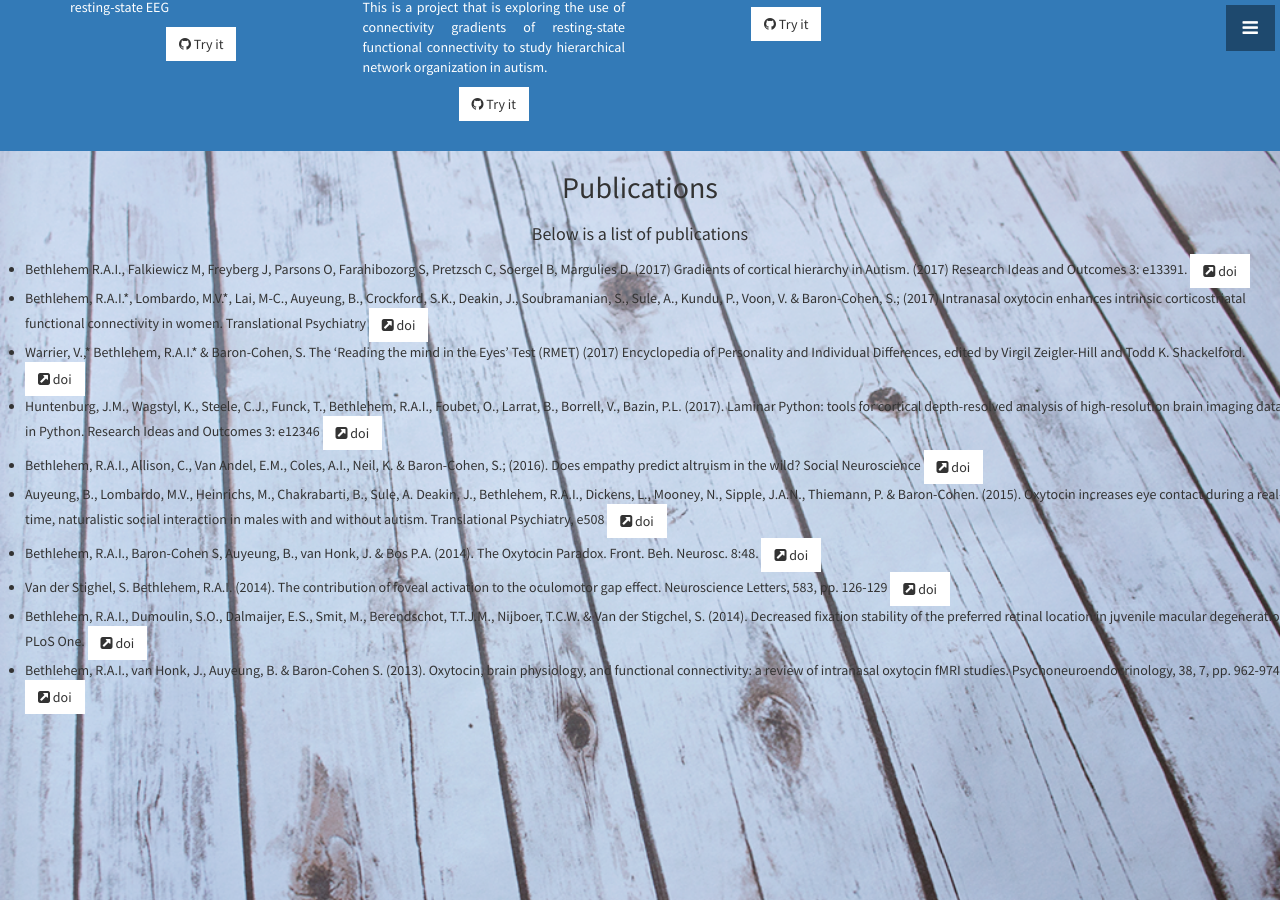
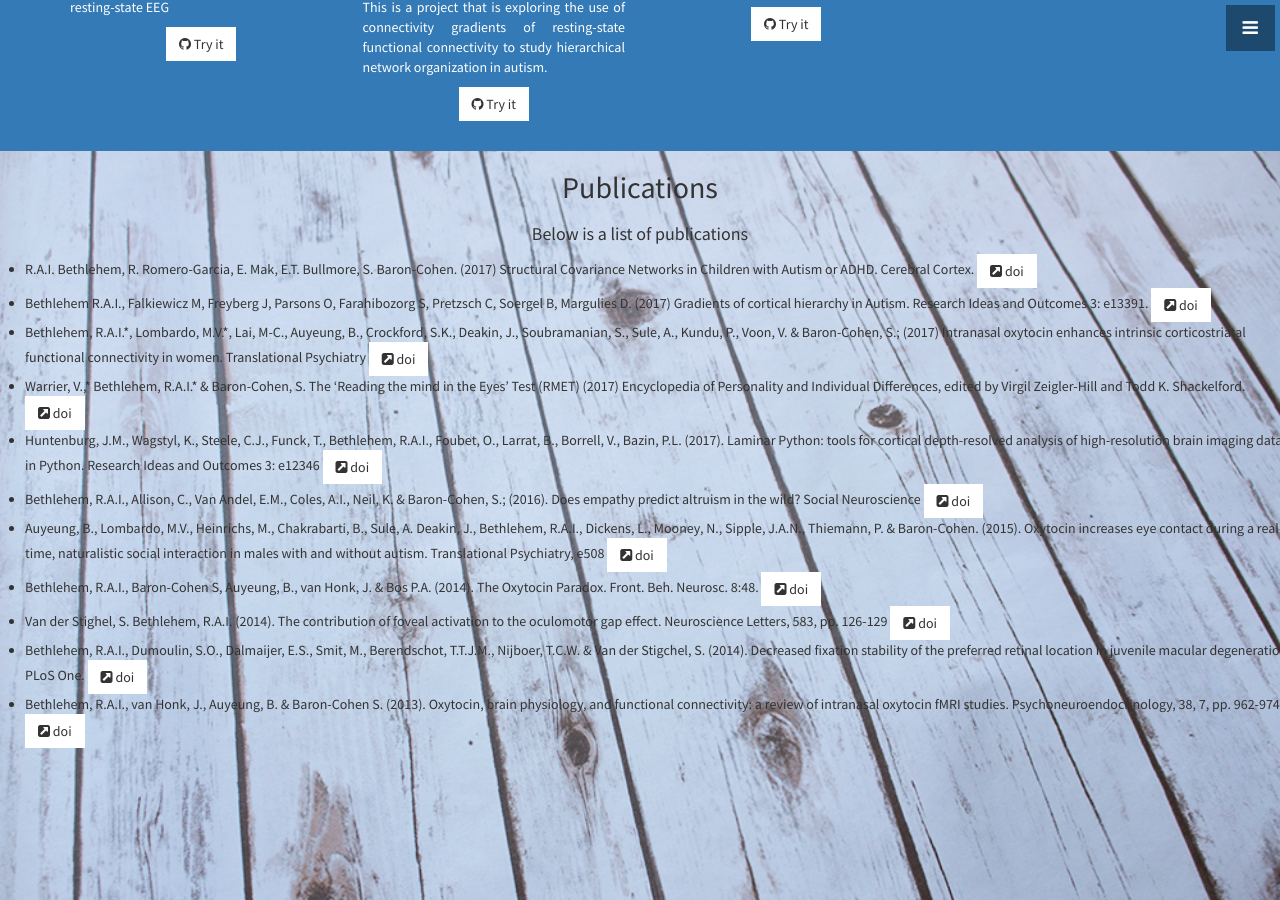
Before and after one commit to rb643/raibethlehem.github.io, a Jekyll site: the page built from index.html, in a window 1280 px wide and 900 px high, scrolled down 1258 px. Built offline with Jekyll 4.4.1, drawn with Linux system fonts in a browser that asks for light colours.

Commit message:
Update publications.html

```diff
--- a/_includes/_html/publications.html
+++ b/_includes/_html/publications.html
@@ -7,7 +7,12 @@
                         <ul>
 
                                     <li>
-                                                Bethlehem R.A.I., Falkiewicz M, Freyberg J, Parsons O, Farahibozorg S, Pretzsch C, Soergel B, Margulies D. (2017) Gradients of cortical hierarchy in Autism. (2017)
+                                                R.A.I. Bethlehem, R. Romero-Garcia, E. Mak, E.T. Bullmore, S. Baron-Cohen. (2017) Structural Covariance Networks in Children with Autism or ADHD.
+                                                Cerebral Cortex. <a href="https://doi.org/10.1093/cercor/bhx135" target="_blank" class="btn btn-light"> <i class="fa fa-external-link-square fa-fw-2x"></i> doi  </a>
+                                    </li>
+
+                                    <li>
+                                                Bethlehem R.A.I., Falkiewicz M, Freyberg J, Parsons O, Farahibozorg S, Pretzsch C, Soergel B, Margulies D. (2017) Gradients of cortical hierarchy in Autism.
                                                 Research Ideas and Outcomes 3: e13391. <a href="https://doi.org/10.3897/rio.3.e13391" target="_blank" class="btn btn-light"> <i class="fa fa-external-link-square fa-fw-2x"></i> doi  </a>
                                     </li>
 
```
